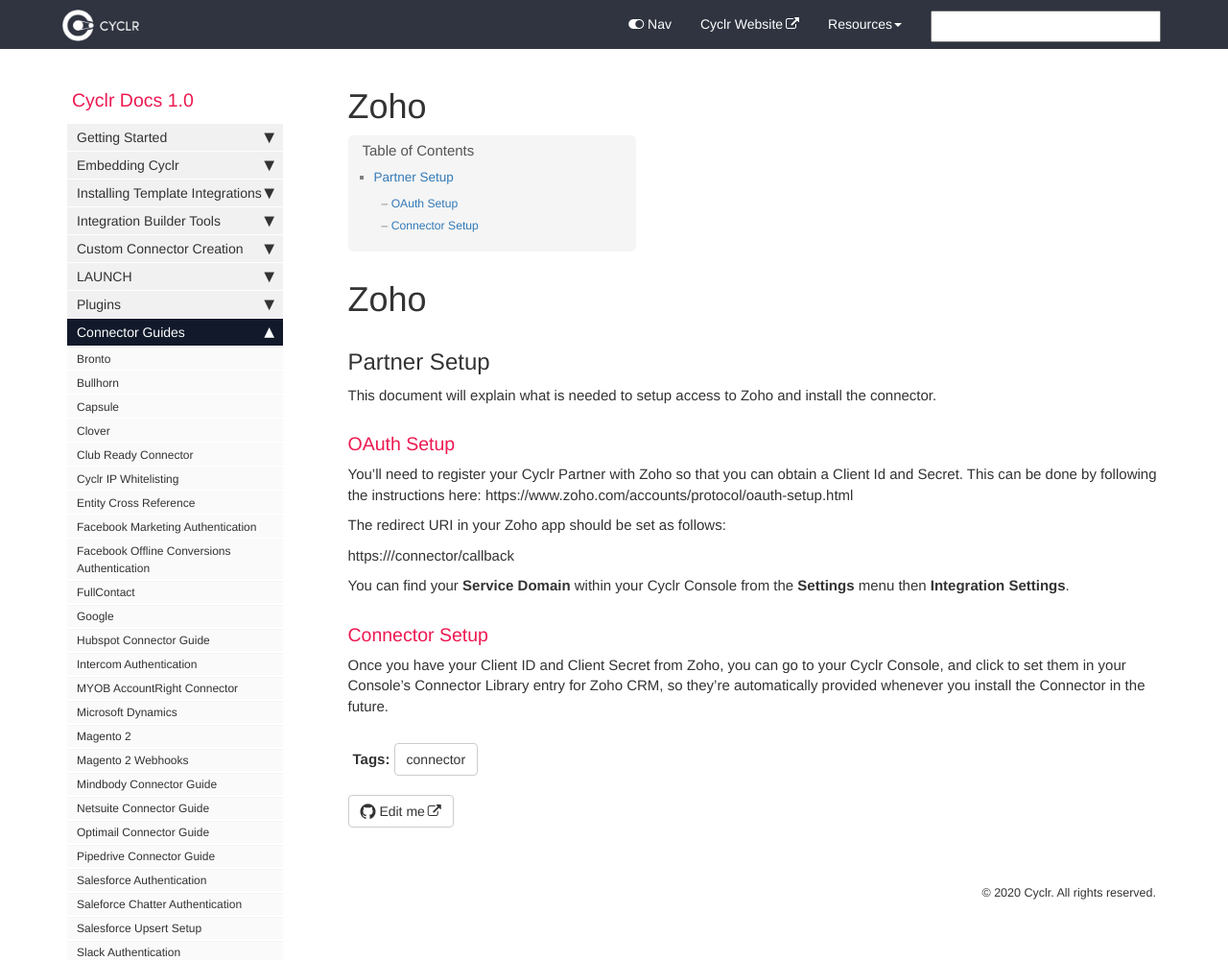
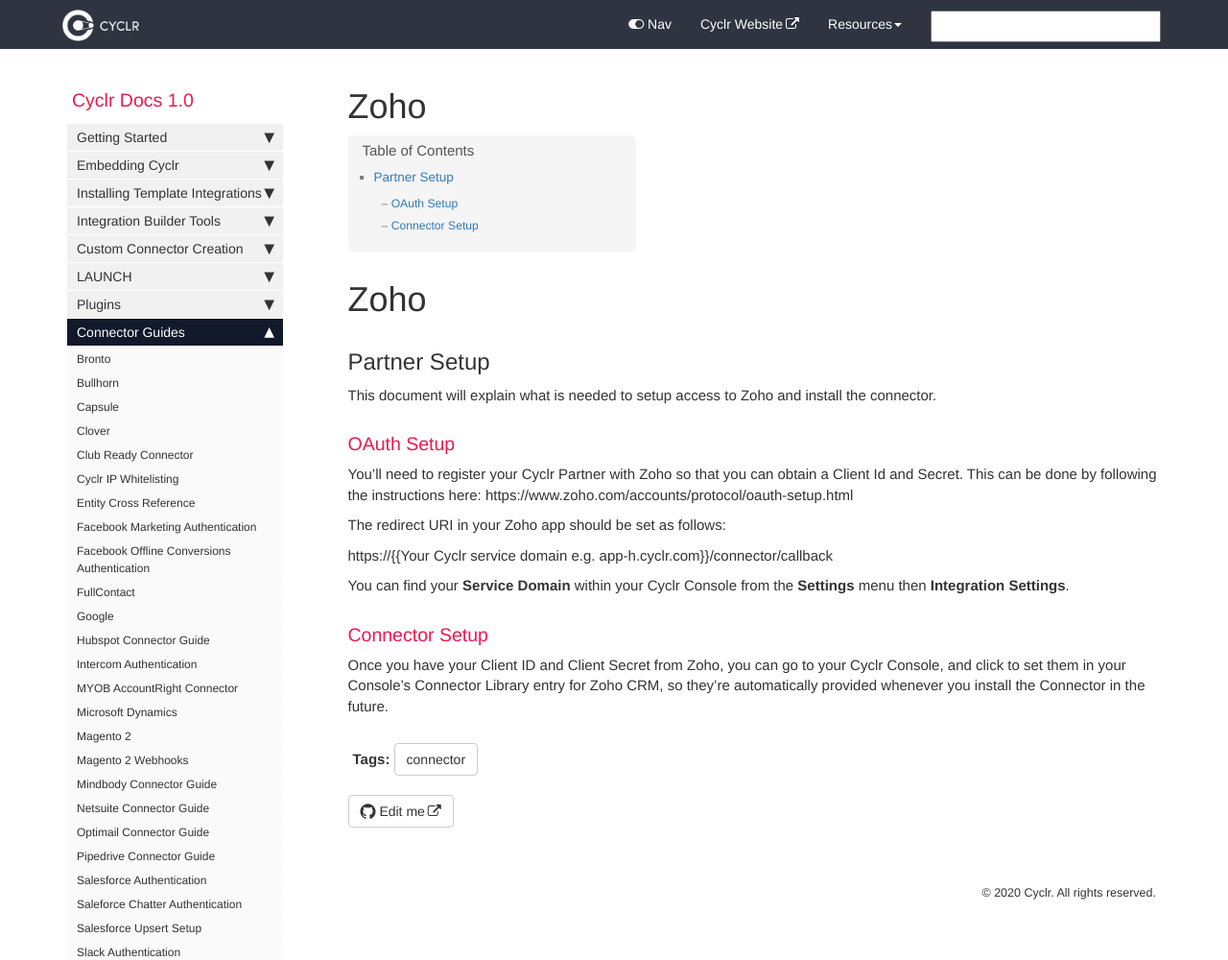
Before and after one commit to sneakysneak/docs, a Jekyll site: the page built from pages/connector-authentication/zoho.md, in a window 1280 px wide and 1000 px high. Shown: the whole window at 96% size. Built offline with Jekyll 4.4.1, drawn with Linux system fonts in a browser that asks for light colours; nearby versions of some CDN libraries; comment, search, counter and statistics services are not loaded; part of the change alters nothing that is shown.

Commit message:
Fix Zoho connector callback URL (#84)

```diff
--- a/pages/connector-authentication/zoho.md
+++ b/pages/connector-authentication/zoho.md
@@ -18,7 +18,7 @@ https://www.zoho.com/accounts/protocol/oauth-setup.html
 
 The redirect URI in your Zoho app should be set as follows:
 
-https://{{**Your Cyclr Service Domain e.g. app-h.cyclr.com**}}/connector/callback
+{% raw %}https://{{Your Cyclr service domain e.g. app-h.cyclr.com}}/connector/callback{% endraw %}
 
 You can find your **Service Domain** within your Cyclr Console from the **Settings** menu then **Integration Settings**.
 
```
